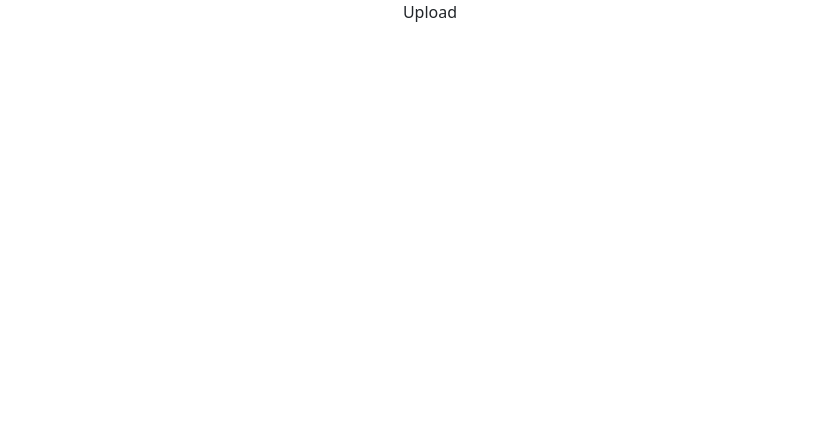
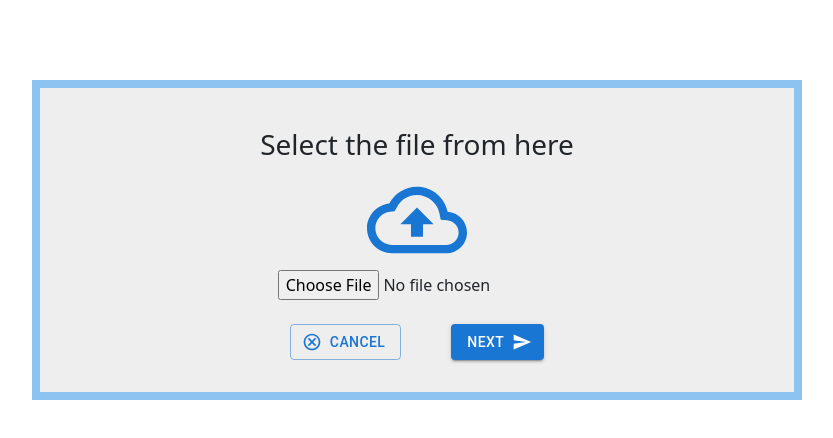
Before and after one commit to vickym03/XLS-react, a React (Create React App) app in the folder DataMang_Client/: page /next in a window 1280 px wide. Shown: the top 438 px of the page, without its empty margins (210-1043 px from the left). Built offline with nearby package versions, Linux system fonts and the light colour scheme.

Commit message:
day1 proj

```diff
--- a/DataMang_Client/package.json
+++ b/DataMang_Client/package.json
@@ -3,11 +3,16 @@
   "version": "0.1.0",
   "private": true,
   "dependencies": {
+    "@emotion/react": "^11.9.0",
+    "@emotion/styled": "^11.8.1",
+    "@mui/icons-material": "^5.8.0",
+    "@mui/material": "^5.8.0",
     "@testing-library/jest-dom": "^5.16.4",
     "@testing-library/react": "^13.2.0",
     "@testing-library/user-event": "^13.5.0",
     "axios": "^0.27.2",
     "bootstrap": "^5.1.3",
+    "font-awesome": "^4.7.0",
     "react": "^18.1.0",
     "react-dom": "^18.1.0",
     "react-router-dom": "^6.3.0",
--- a/DataMang_Client/src/App.js
+++ b/DataMang_Client/src/App.js
@@ -1,10 +1,25 @@
-import logo from './logo.svg';import './App.css';
-import Upload from './component/Upload';
+import './App.css';
+import MapData from './component/map/MapData';
+import Upload from './component/uploadData/Upload';
+// import {BrowserRouter, Route, Routes,} from "react-router-dom"
+// import MapData from "./component/map/MapData"
 
 function App() {
+   let click=true
+
   return (
     <div className="App">
-     <Upload/>
+       {/* <BrowserRouter>
+                <Routes>
+                    <Route path="/next" element={<MapData/>}/>
+                </Routes>
+        </BrowserRouter> */}
+
+   {/* {   click=true? <Upload/> : <MapData/>} */}
+
+       {   click=false?  <MapData/> : <Upload/>}
+
+
     </div>
   );
 }
--- a/DataMang_Client/src/component/Upload.js
+++ /dev/null
@@ -1,9 +0,0 @@
-import React from 'react'
-
-function Upload() {
-  return (
-    <div>Upload</div>
-  )
-}
-
-export default Upload
--- /dev/null
+++ b/DataMang_Client/src/component/map/MapData.js
@@ -0,0 +1,9 @@
+import React from 'react'
+
+function MapData() {
+  return (
+    <div>MapData</div>
+  )
+}
+
+export default MapData
--- /dev/null
+++ b/DataMang_Client/src/component/uploadData/Upload.css
@@ -0,0 +1,16 @@
+#body{
+  margin: 0px;
+  padding: 0px;
+}
+
+#card{
+    margin-top: 10vh;
+    margin-left: 20vh;
+
+       padding: 4vh;
+    /*  */
+    /* background-color: aliceblue;
+    border: 2px solid black; */
+      background-color: rgba(217, 214, 214, 0.421) ;
+    border: 1vh solid    rgba(26, 145, 241, 0.459);
+}
--- /dev/null
+++ b/DataMang_Client/src/component/uploadData/Upload.js
@@ -0,0 +1,71 @@
+import React from "react";
+import "./Upload.css";
+import CloudUploadOutlinedIcon from "@mui/icons-material/CloudUploadOutlined";
+import Button from "@mui/material/Button";
+import CancelOutlinedIcon from "@mui/icons-material/CancelOutlined";
+import SendIcon from "@mui/icons-material/Send";
+import MapData from "../map/MapData";
+
+
+
+
+
+
+
+
+
+
+
+
+
+function Upload() {
+
+    const Delete = () => {
+        alert("I'm an delete");
+
+
+      };
+
+      const Save = () => {
+
+
+       // alert("I'm an Save");
+      };
+  return (
+    <div id="body">
+
+      <div className="container ">
+        <div className="col-lg-10 ">
+          <div id="card">
+            <h3 className="mt-2">Select the file from here</h3>
+            <CloudUploadOutlinedIcon
+              color="primary"
+              style={{ fontSize: 100 }}
+            />
+            <br />
+            <div>
+              &nbsp;&nbsp;&nbsp;&nbsp;&nbsp;&nbsp;&nbsp;&nbsp;
+              <input type="file" />
+            </div>
+            <br />
+            <div direction="row" spacing={2}>
+              <Button
+                variant="outlined"
+                startIcon={<CancelOutlinedIcon />}
+                style={{ marginRight: 50 }}
+                onClick={Delete}
+              >
+                Cancel
+              </Button>
+              <Button variant="contained" endIcon={<SendIcon />} onClick={Save} >
+                Next
+              </Button>
+            </div>
+          </div>
+        </div>
+      </div>
+    </div>
+  );
+}
+
+export default Upload;
```
Also changed, not shown: 1 other file (tests, documents, lock files or other folders).
